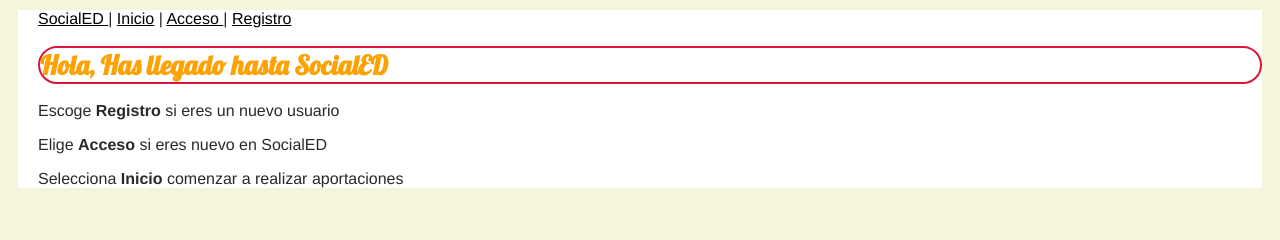
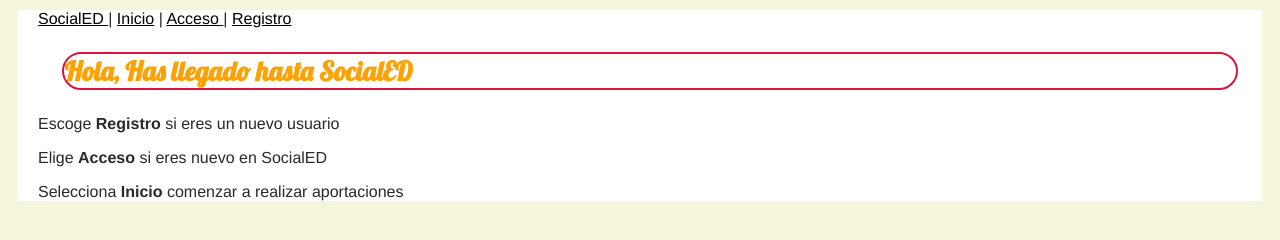
Before and after one commit to sergiovaquerogarcia/redSocial, a plain HTML site: page static/index.html in a window 1280 px wide. Drawn offline with Linux system fonts and the light colour scheme; files that its build step writes are made by us from their sources.

Commit message:
añadido margen al h1

```diff
--- a/static/css/socialed-style.css
+++ b/static/css/socialed-style.css
@@ -21,6 +21,7 @@ h1 {
    border: crimson 2px solid;
    font-family:'Lobster';
    border-radius: 45px 45px 45px 45px;
+   margin: 2%;
   }
 form {
   width: 620px;
```
